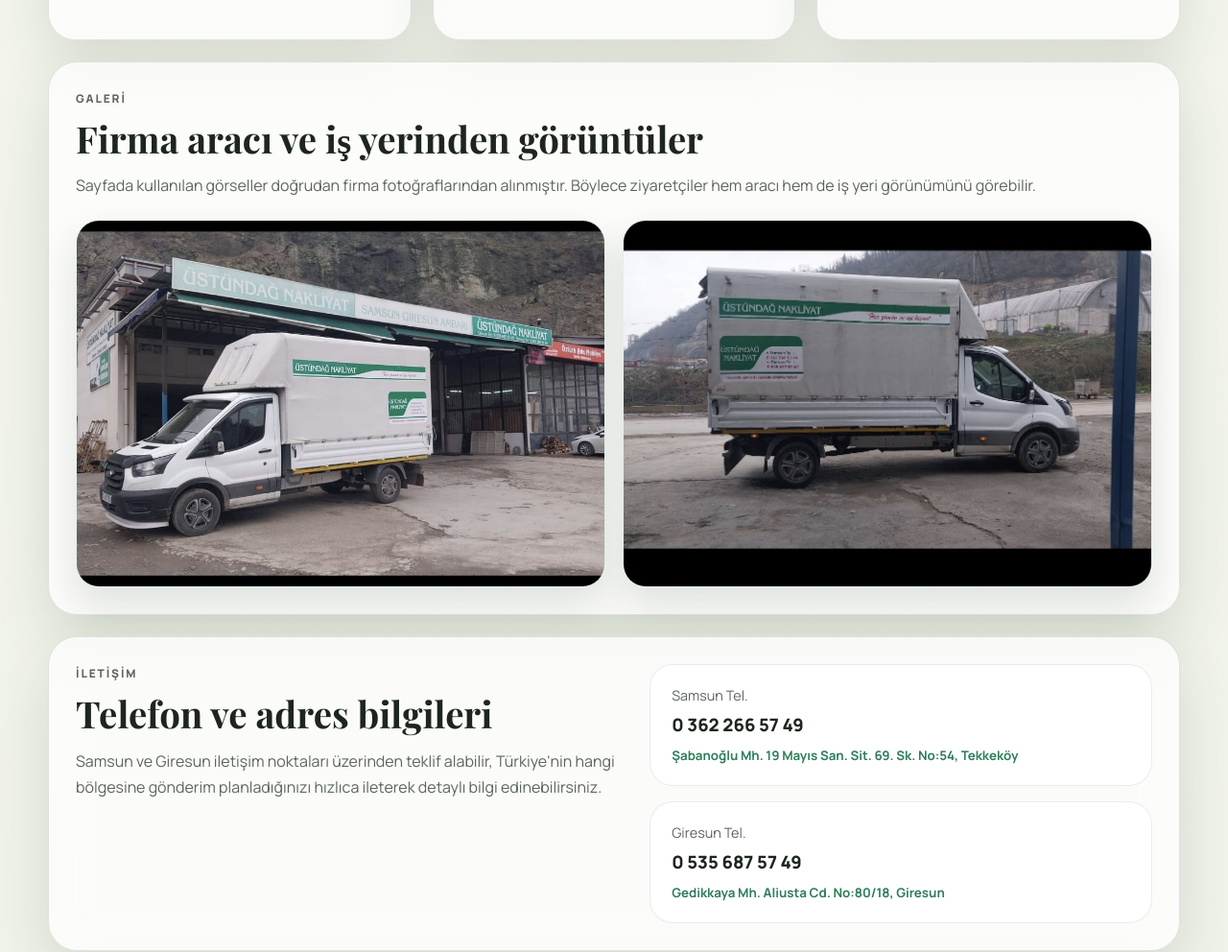
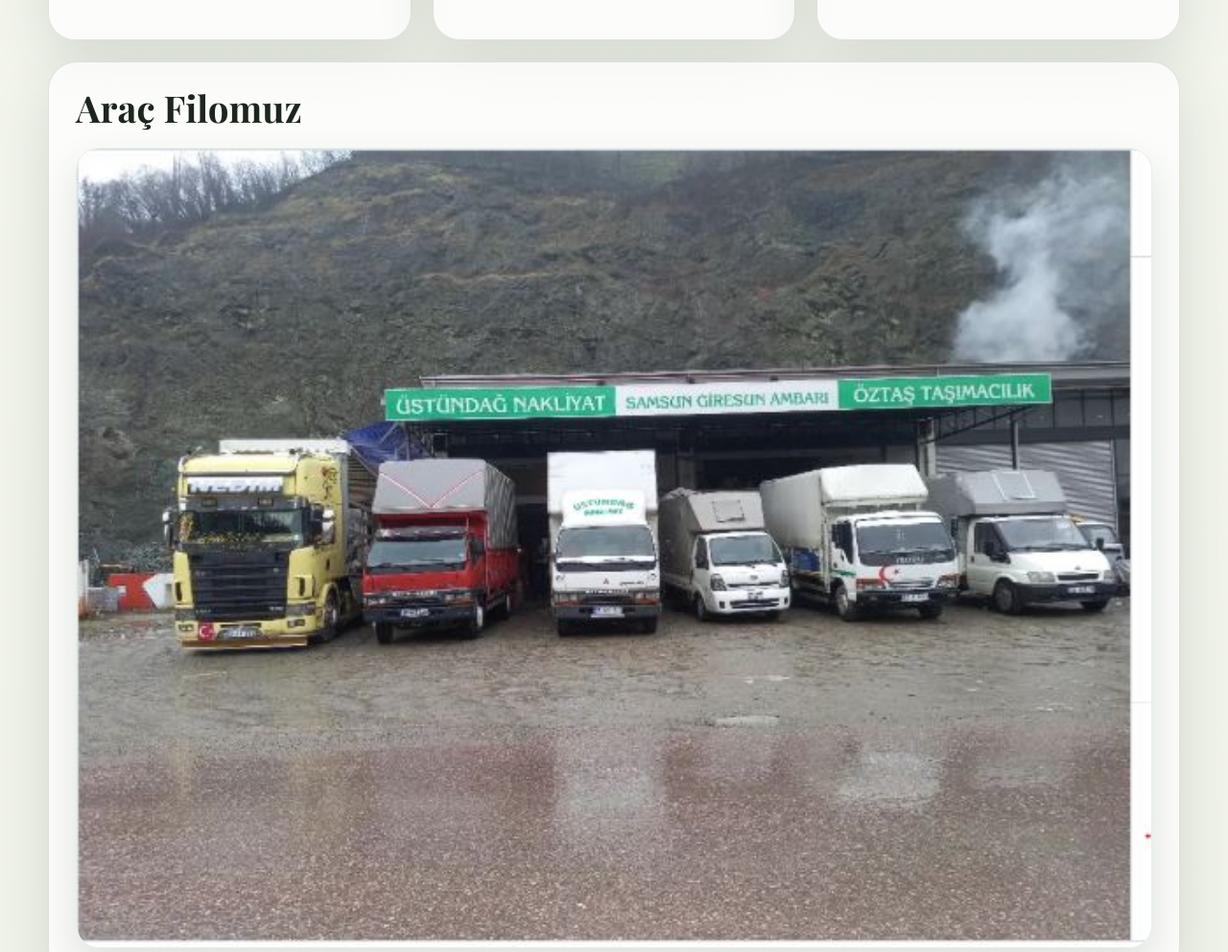
Before and after one commit to oguzhangunes/samsungiresunambari, a plain HTML site: page index.html in a window 1280 px wide. Shown: the part 1706-2698 px from the top of the page at 96% size. Drawn offline with nearby package versions, Linux system fonts and the light colour scheme.

Commit message:
Simplify fleet section with single hero image

```diff
--- a/index.html
+++ b/index.html
@@ -148,20 +148,12 @@
 
       <section class="gallery-panel" id="galeri">
         <div class="gallery-copy">
-          <p class="section-tag">Galeri</p>
-          <h2>Firma aracı ve iş yerinden görüntüler</h2>
-          <p>
-            Sayfada kullanılan görseller doğrudan firma fotoğraflarından alınmıştır.
-            Böylece ziyaretçiler hem aracı hem de iş yeri görünümünü görebilir.
-          </p>
+          <h2>Araç Filomuz</h2>
         </div>
 
         <div class="gallery-grid">
           <figure class="gallery-item">
-            <img src="1.jpeg" alt="Üstündağ Nakliyat iş yeri önündeki araç">
-          </figure>
-          <figure class="gallery-item">
-            <img src="2.jpeg" alt="Üstündağ Nakliyat taşıma aracı yan görünüm">
+            <img src="ana-resim.jpg" alt="Üstündağ Nakliyat araç filosu">
           </figure>
         </div>
       </section>
--- a/styles.css
+++ b/styles.css
@@ -541,29 +541,22 @@
   object-fit: cover;
 }
 
-.gallery-copy p {
-  color: var(--muted);
-  line-height: 1.7;
-}
-
 .gallery-copy h2 {
   font-family: "Playfair Display", serif;
   line-height: 1.02;
-  margin: 12px 0 0;
+  margin: 0;
   font-size: clamp(1.8rem, 3vw, 2.6rem);
 }
 
 .gallery-grid {
   margin-top: 22px;
-  display: grid;
-  grid-template-columns: repeat(2, 1fr);
-  gap: 18px;
+  display: block;
 }
 
 .gallery-item {
   border-radius: 24px;
   overflow: hidden;
-  min-height: 280px;
+  min-height: 420px;
   background: rgba(255, 255, 255, 0.8);
   border: 1px solid rgba(46, 125, 90, 0.12);
   box-shadow: 0 18px 38px rgba(35, 57, 42, 0.14);
```
